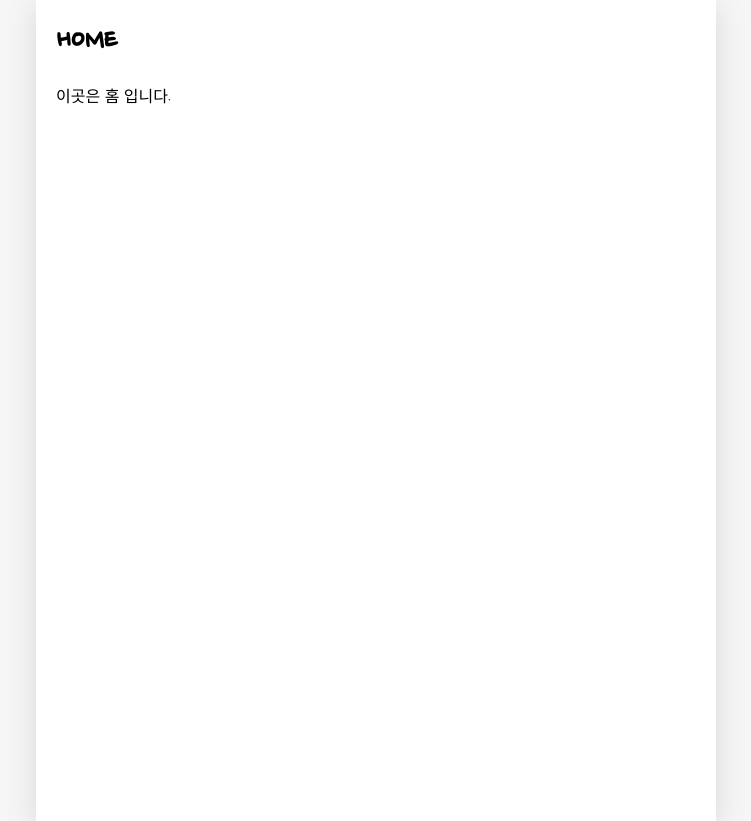
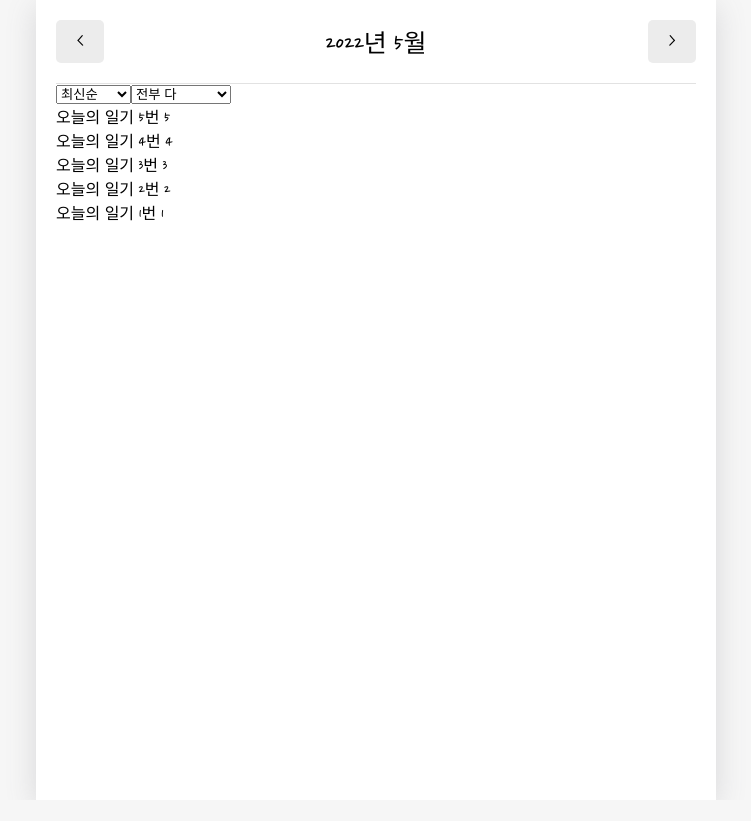
Before and after one commit to nerdyxxn/emotion-diary-react, a React (Create React App) app: page / in a window 1280 px wide. Shown: the whole page, without its empty margins (264-1015 px from the left). After the commit the page ends 800 px from the top, so only its background shows below. Built offline with nearby package versions, Linux system fonts and the light colour scheme; a web font is replaced by a local one.

Commit message:
feat(Home) : Implemente the page - /Home
페이지 구현 - 홈(/Home)
- 버튼 클릭 시 현재를 기준으로 년월 이동하는 기능 추가
- 최신순 / 오래된 순으로 정렬하는 기능 추가

```diff
--- a/src/App.js
+++ b/src/App.js
@@ -38,8 +38,16 @@ const reducer = (state, action) => {
 export const DiaryStateContext = React.createContext();
 export const DiaryDispatchContext = React.createContext();
 
+const dummyData = [
+  { id: 1, emotion: 1, content: "오늘의 일기 1번", date: 1653283403419 },
+  { id: 2, emotion: 2, content: "오늘의 일기 2번", date: 1653283403420 },
+  { id: 3, emotion: 3, content: "오늘의 일기 3번", date: 1653283403421 },
+  { id: 4, emotion: 4, content: "오늘의 일기 4번", date: 1653283403422 },
+  { id: 5, emotion: 5, content: "오늘의 일기 5번", date: 1653283403423 },
+];
+
 function App() {
-  const [data, dispatch] = useReducer(reducer, []);
+  const [data, dispatch] = useReducer(reducer, dummyData);
   const dataId = useRef(0);
 
   // CREATE
--- /dev/null
+++ b/src/components/DiaryList.js
@@ -0,0 +1,68 @@
+import { useState } from "react";
+
+const sortOptionList = [
+  { value: "latest", name: "최신순" },
+  { value: "oldest", name: "오래된 순" },
+];
+
+const filterOptionList = [
+  { value: "all", name: "전부 다" },
+  { value: "good", name: "좋은 감정만" },
+  { value: "bad", name: "안좋은 감정만" },
+];
+
+const ControlMenu = ({ value, onChange, optionList }) => {
+  return (
+    <select value={value} onChange={e => onChange(e.target.value)}>
+      {optionList.map((it, idx) => (
+        <option key={idx} value={it.value}>
+          {it.name}
+        </option>
+      ))}
+    </select>
+  );
+};
+
+const DiaryList = ({ diaryList }) => {
+  const [sortType, setSortType] = useState("latest");
+  const [filter, setFilter] = useState("all");
+
+  const getProcessedDiaryList = () => {
+    const compare = (a, b) => {
+      if (sortType === "latest") {
+        return parseInt(b.date) - parseInt(a.date);
+      } else {
+        return parseInt(a.date) - parseInt(b.date);
+      }
+    };
+    const copyList = JSON.parse(JSON.stringify(diaryList));
+    const sortedList = copyList.sort(compare);
+    return sortedList;
+  };
+
+  return (
+    <div>
+      <ControlMenu
+        value={sortType}
+        onChange={setSortType}
+        optionList={sortOptionList}
+      />
+      <ControlMenu
+        value={filter}
+        onChange={setFilter}
+        optionList={filterOptionList}
+      />
+      {getProcessedDiaryList().map(it => (
+        <div key={it.id}>
+          {it.content} {it.emotion}
+        </div>
+      ))}
+    </div>
+  );
+};
+
+DiaryList.defaultProps = {
+  diaryList: [],
+};
+
+export default DiaryList;
--- a/src/pages/Home.js
+++ b/src/pages/Home.js
@@ -1,8 +1,60 @@
+import { useContext, useEffect, useState } from "react";
+import { DiaryStateContext } from "../App";
+
+import MyHeader from "../components/MyHeader";
+import MyButton from "../components/MyButton";
+import DiaryList from "../components/DiaryList";
+
 const Home = () => {
+  const diaryList = useContext(DiaryStateContext);
+
+  const [data, setData] = useState([]);
+  const [curDate, setCurDate] = useState(new Date());
+  const headText = `${curDate.getFullYear()}년 ${curDate.getMonth() + 1}월`;
+
+  useEffect(() => {
+    if (diaryList.length >= 1) {
+      const firstDay = new Date(
+        curDate.getFullYear(),
+        curDate.getMonth(),
+        1
+      ).getTime();
+
+      const lastDay = new Date(
+        curDate.getFullYear(),
+        curDate.getMonth() + 1,
+        0
+      ).getTime();
+
+      setData(
+        diaryList.filter(it => firstDay <= it.date && it.date <= lastDay)
+      );
+    }
+  }, [diaryList, curDate]);
+
+  useEffect(() => {
+    //console.log(data);
+  }, [data]);
+
+  const increaseMonth = () => {
+    setCurDate(
+      new Date(curDate.getFullYear(), curDate.getMonth() + 1, curDate.getDate())
+    );
+  };
+  const decreaseMonth = () => {
+    setCurDate(
+      new Date(curDate.getFullYear(), curDate.getMonth() - 1, curDate.getDate())
+    );
+  };
+
   return (
     <div>
-      <h1>HOME</h1>
-      <p>이곳은 홈 입니다.</p>
+      <MyHeader
+        headText={headText}
+        leftChild={<MyButton text={"<"} onClick={decreaseMonth} />}
+        rightChild={<MyButton text={">"} onClick={increaseMonth} />}
+      />
+      <DiaryList diaryList={data} />
     </div>
   );
 };
```
